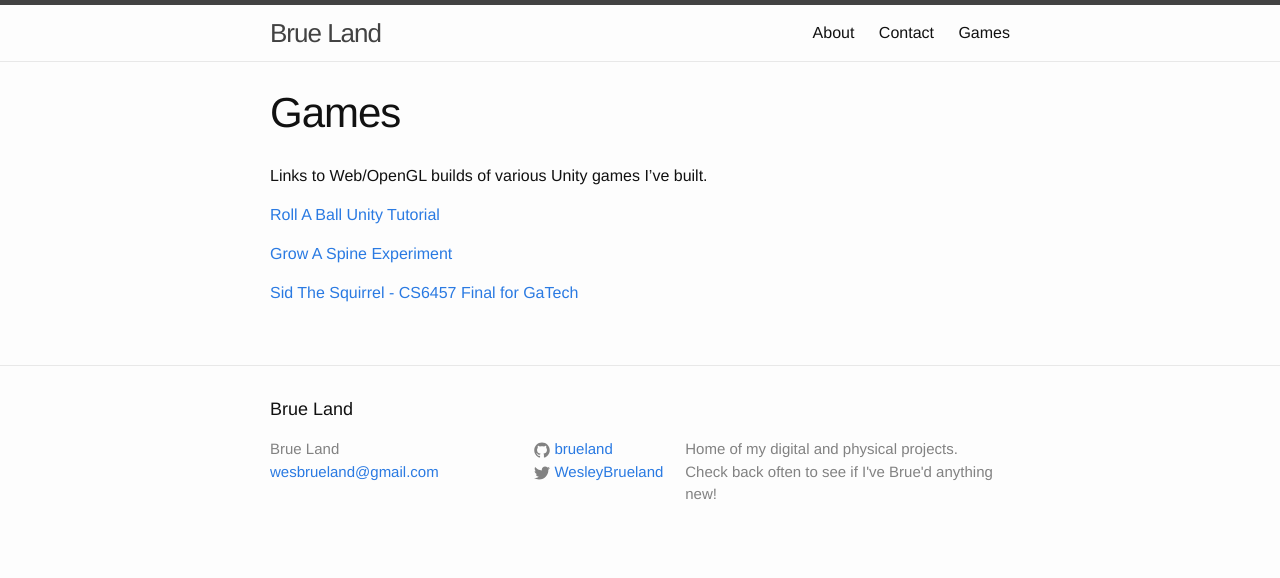
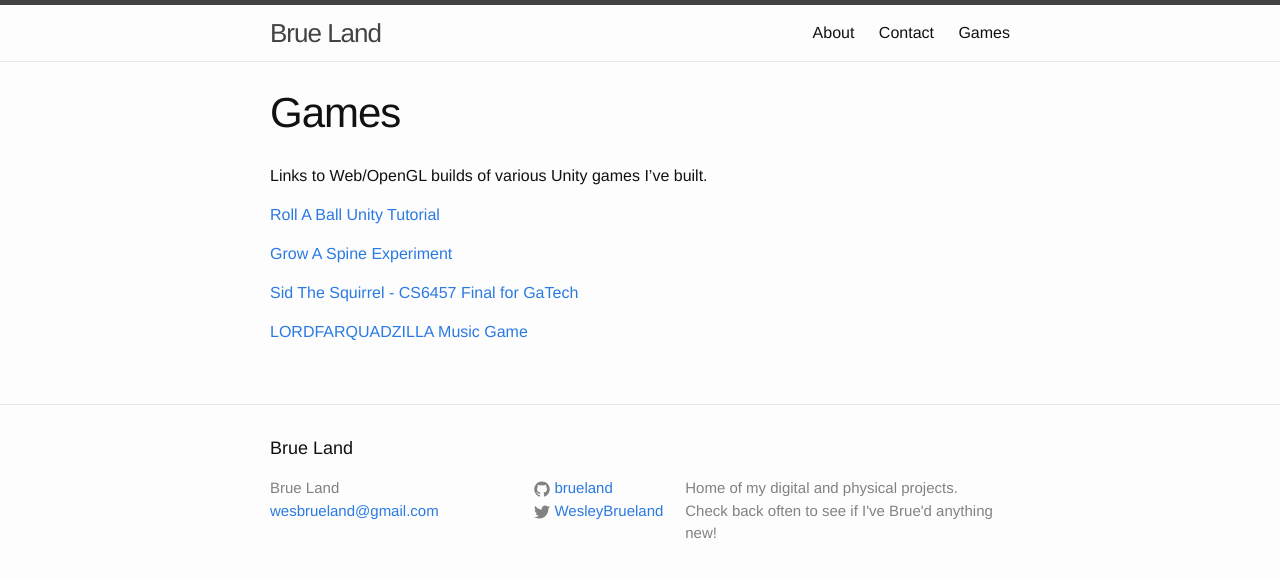
Before and after one commit to brueland/brueland.github.io, a Jekyll site: the page built from games.md, in a window 1280 px wide. Shown: the top 578 px of the page. Built offline with Jekyll 4.4.1, drawn with Linux system fonts in a browser that asks for light colours.

Commit message:
Update games.md

```diff
--- a/games.md
+++ b/games.md
@@ -10,3 +10,5 @@
 [Grow A Spine Experiment](https://brue.land/GrowASpine/)
 
 [Sid The Squirrel - CS6457 Final for GaTech](https://www.youtube.com/watch?v=l4dxJOaDrnA&ab_channel=WesleyBrueland)
+
+[LORDFARQUADZILLA Music Game](https://brue.land/LORDFARQUADZILLA/)
```
